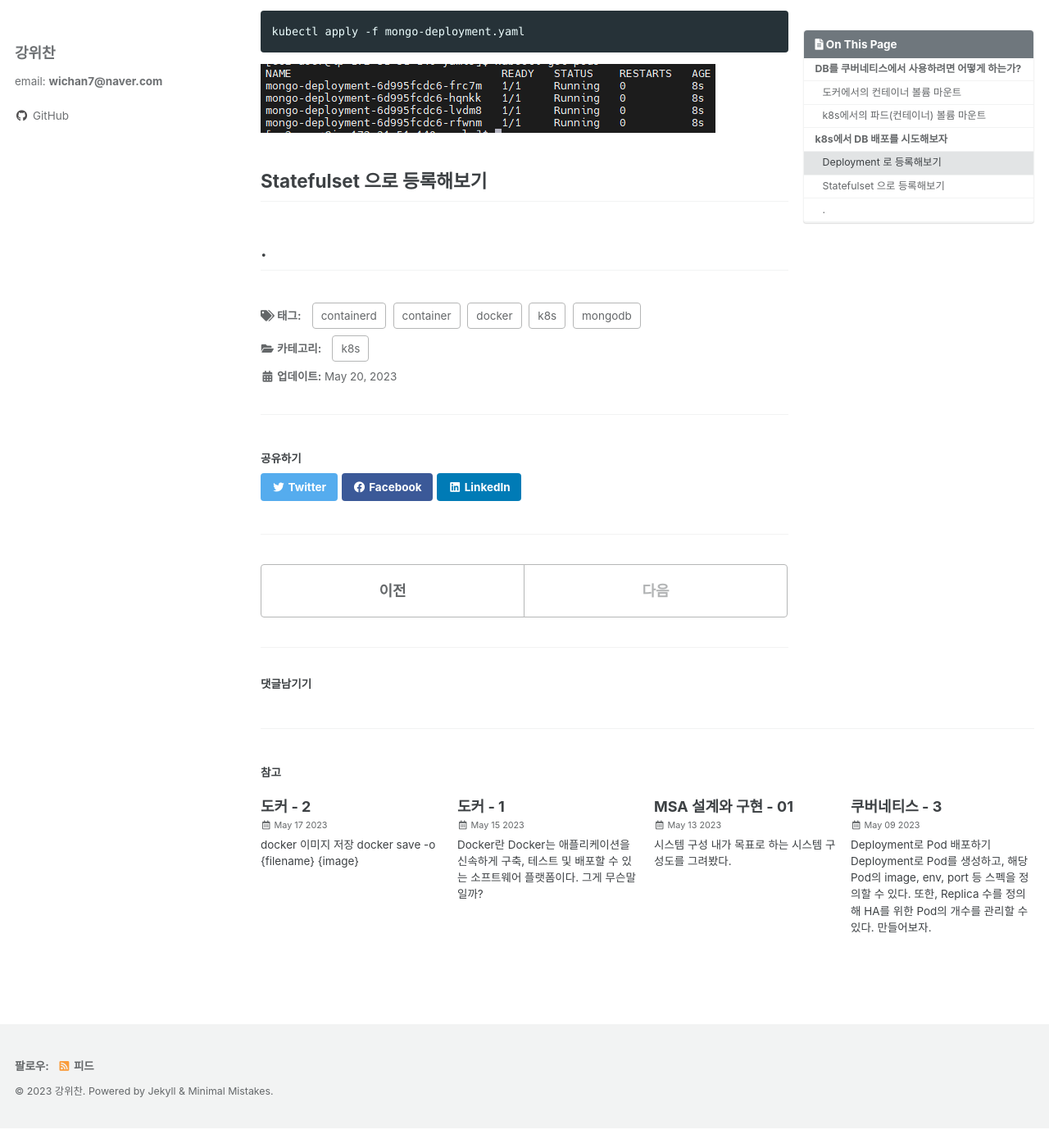
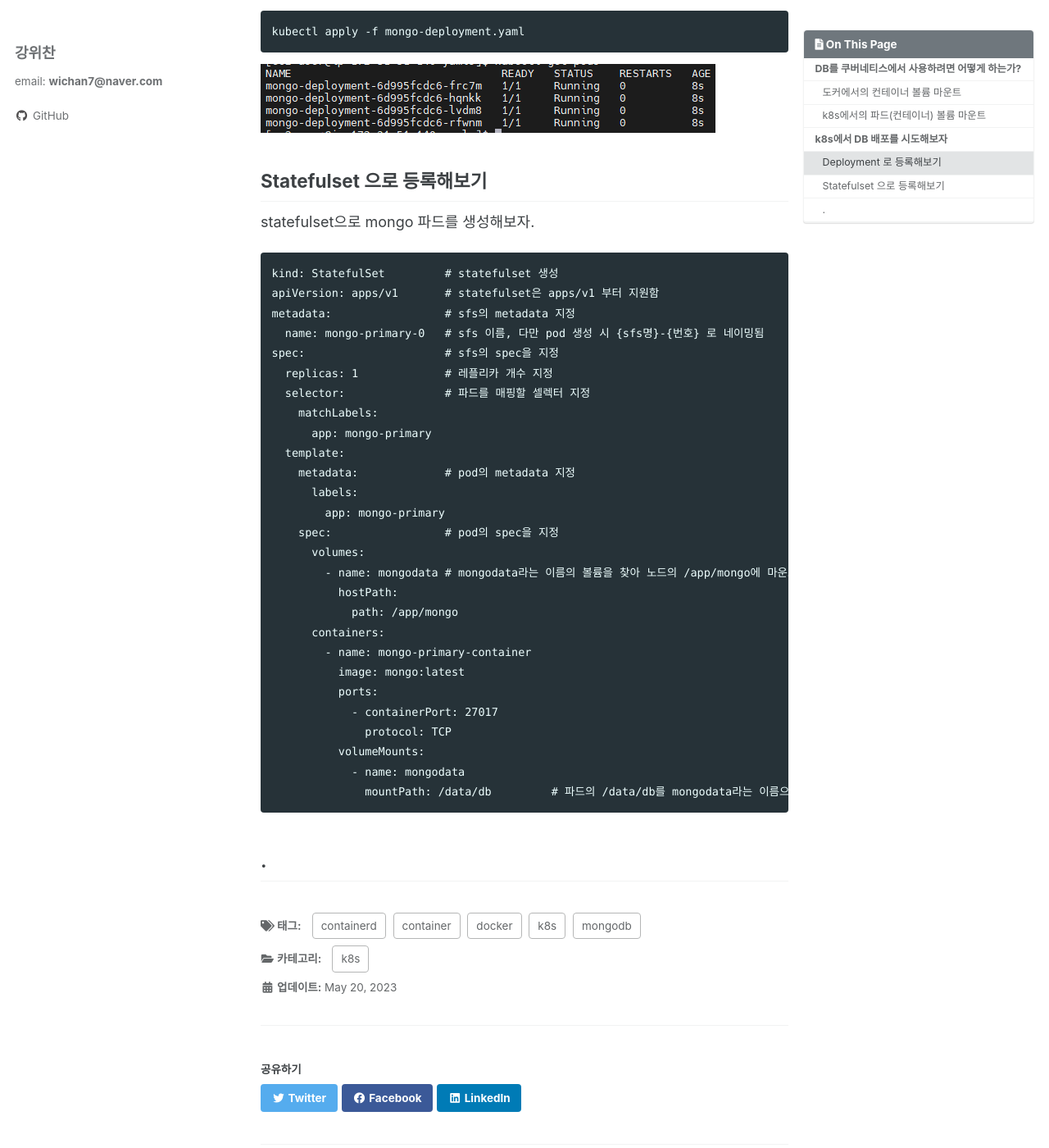
Before and after one commit to wichan7/wichan7.github.io, a Jekyll site: the page built from _posts/2023-05-20-k8s-04.md, in a window 1280 px wide and 1400 px high, scrolled down 1750 px. Shown: the whole window at 82% size. Built offline with Jekyll 4.4.1, drawn with Linux system fonts in a browser that asks for light colours; cached includes are drawn as plain includes; comment, search, counter and statistics services are not loaded; before the commit the page ends 3126 px from its top, so only the background shows below that.

Commit message:
modified:   _posts/2023-05-20-k8s-04.md

````diff
--- a/_posts/2023-05-20-k8s-04.md
+++ b/_posts/2023-05-20-k8s-04.md
@@ -65,5 +65,35 @@ kubectl apply -f mongo-deployment.yaml
 {% raw %}![structure](/assets/images/k8s/0522_pods.png){% endraw %}
 
 ## Statefulset 으로 등록해보기
+statefulset으로 mongo 파드를 생성해보자.
+```
+kind: StatefulSet         # statefulset 생성
+apiVersion: apps/v1       # statefulset은 apps/v1 부터 지원함
+metadata:                 # sfs의 metadata 지정
+  name: mongo-primary-0   # sfs 이름, 다만 pod 생성 시 {sfs명}-{번호} 로 네이밍됨
+spec:                     # sfs의 spec을 지정
+  replicas: 1             # 레플리카 개수 지정
+  selector:               # 파드를 매핑할 셀렉터 지정
+    matchLabels:
+      app: mongo-primary
+  template:
+    metadata:             # pod의 metadata 지정
+      labels:
+        app: mongo-primary
+    spec:                 # pod의 spec을 지정
+      volumes:
+        - name: mongodata # mongodata라는 이름의 볼륨을 찾아 노드의 /app/mongo에 마운트
+          hostPath:
+            path: /app/mongo
+      containers:
+        - name: mongo-primary-container
+          image: mongo:latest
+          ports:
+            - containerPort: 27017
+              protocol: TCP
+          volumeMounts:
+            - name: mongodata
+              mountPath: /data/db         # 파드의 /data/db를 mongodata라는 이름으로 지정
+```
 
 ## .
````
